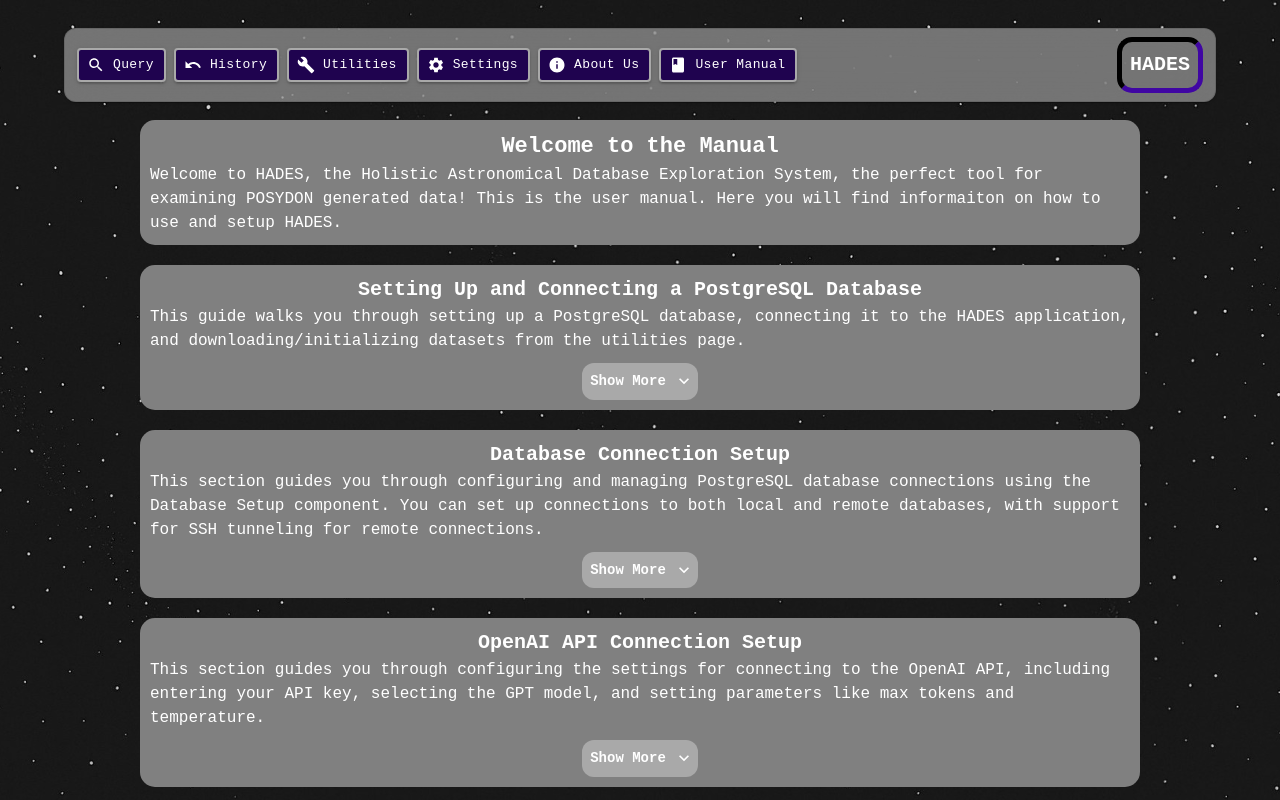
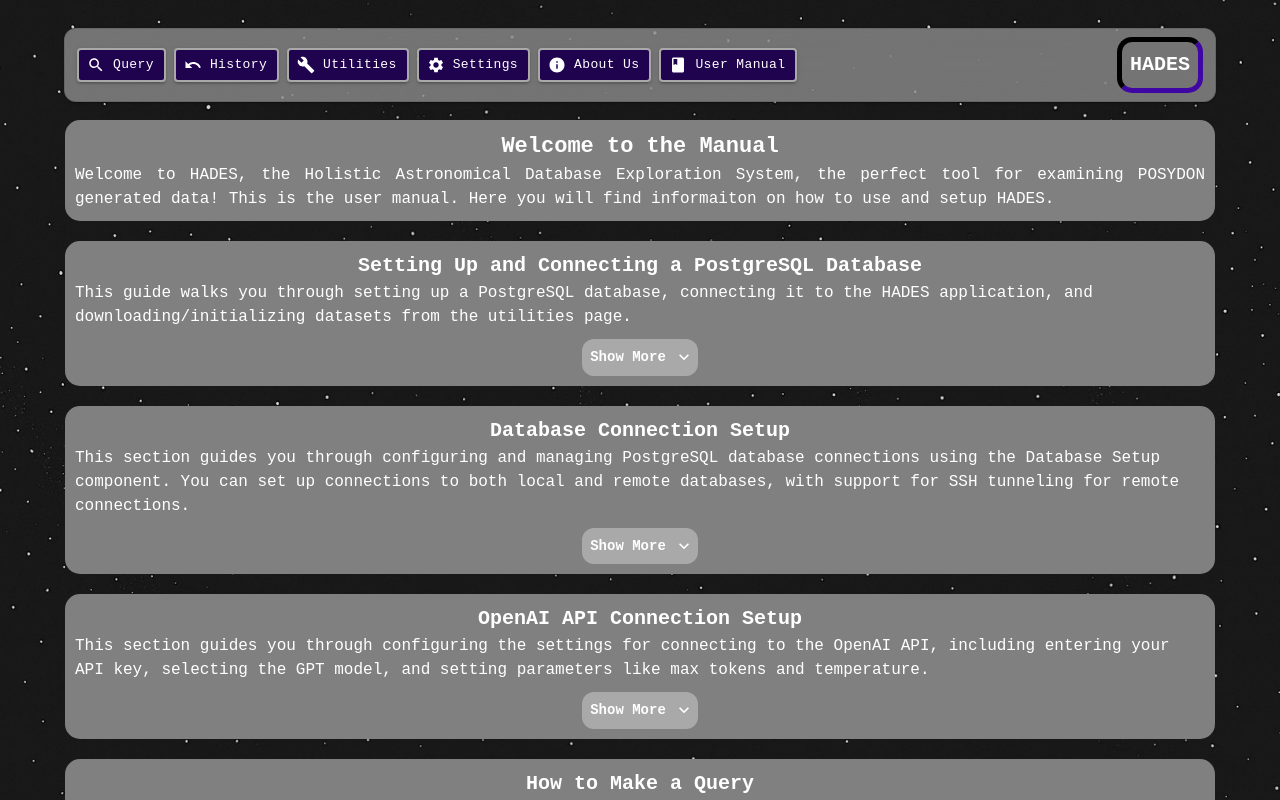
Before and after one commit to Anorris98/Hebse-Database, a React (Vite) app in the folder senior-design/: page /User_Manual in a window 1280 px wide. Shown: the top 800 px of the page. Built offline with nearby package versions, Linux system fonts and the light colour scheme.

Commit message:
fix: updated user manual for consistent width

```diff
--- a/senior-design/src/components/UserManual/UserManualText/user-manual-text.tsx
+++ b/senior-design/src/components/UserManual/UserManualText/user-manual-text.tsx
@@ -25,8 +25,8 @@ export const UserManualText = ({ title, message, sections }: UserManualWelcomeTe
       sx={{
         backgroundColor: "gray",
         borderRadius: "15px",
-        maxWidth: "1000px",
-        width: "1000px",
+        maxWidth: "1150px",
+        width: "1150px",
         fontFamily: "monospace",
         padding: "10px",
         textAlign: "center",
@@ -46,7 +46,7 @@ export const UserManualText = ({ title, message, sections }: UserManualWelcomeTe
         {sections.map((section, index) => (
           <Box key={index} sx={{ marginTop: "20px" }}>
             <Box sx={{ fontSize: "18px", fontWeight: "bold" }}>{section.title}</Box>
-            <Box sx={{ marginTop: "5px", textAlign: "left" }}>
+            <Box sx={{ marginTop: "5px", textAlign: "justify" }}>
               {section.description.split("\n").map((line, index) => (
                 <span key={index}>
                   {line}
--- a/senior-design/src/components/UserManual/user-manual.tsx
+++ b/senior-design/src/components/UserManual/user-manual.tsx
@@ -4,11 +4,11 @@ import { UserManualText } from "./UserManualText/user-manual-text.tsx";
 export const UserManual = () => {
     return (
         <Box sx={{
-            maxWidth: "1000px",
+            maxWidth: "1150px",
             width: "100%",
             display: "flex",
             flexDirection: "column",
-            justifyContent: "flex-start",
+            justifyContent: "flex",
             marginTop: "120px",
             marginBottom: "20px",
             gap: "20px"
@@ -18,8 +18,8 @@ export const UserManual = () => {
                 sx={{
                     backgroundColor: "gray",
                     borderRadius: "15px",
-                    maxWidth: "1000px",
-                    width: "1000px",
+                    maxWidth: "1150px",
+                    width: "1150px",
                     fontFamily: "monospace",
                     padding: "10px",
                     textAlign: "center",
@@ -27,7 +27,7 @@ export const UserManual = () => {
                 }}
             >
                 <Box sx={{ fontSize: "22px", fontWeight: "bold" }}>{"Welcome to the Manual"}</Box>
-                <Box sx={{ fontSize: "16px", textAlign: "left" }}>{"Welcome to HADES, the Holistic Astronomical Database Exploration System, the perfect tool for examining POSYDON generated data! This is the user manual. Here you will find informaiton on how to use and setup HADES."}</Box>
+                <Box sx={{ fontSize: "16px", textAlign: "justify" }}>{"Welcome to HADES, the Holistic Astronomical Database Exploration System, the perfect tool for examining POSYDON generated data! This is the user manual. Here you will find informaiton on how to use and setup HADES."}</Box>
             </Box>
             <Box sx={{}}>
                 <UserManualText
```
